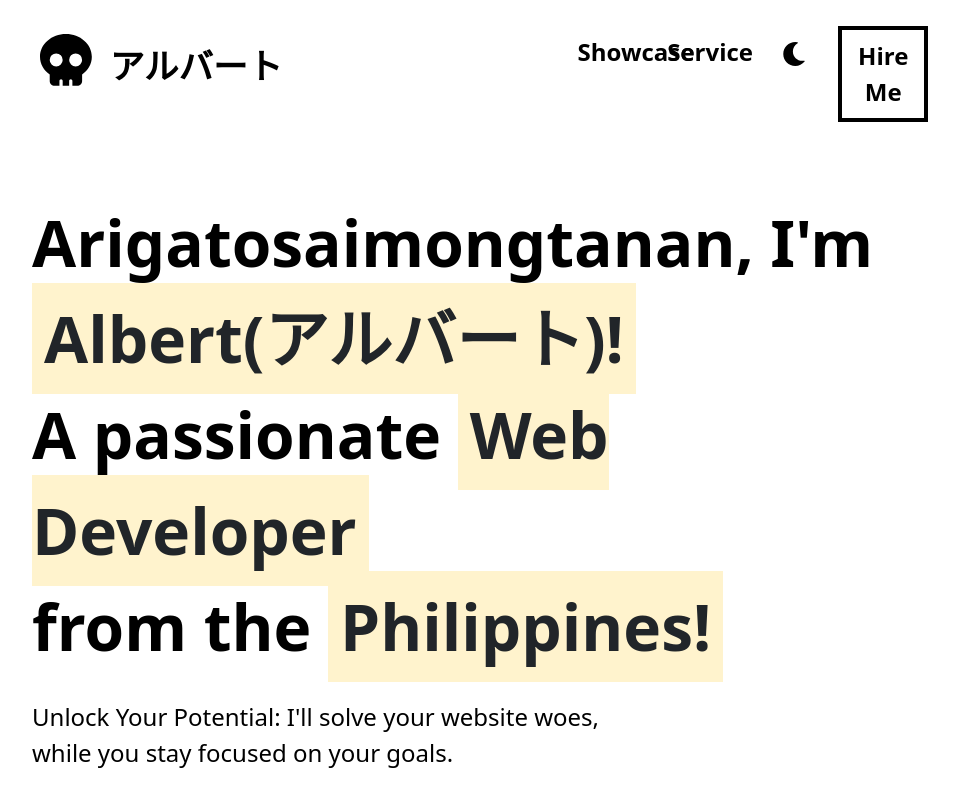
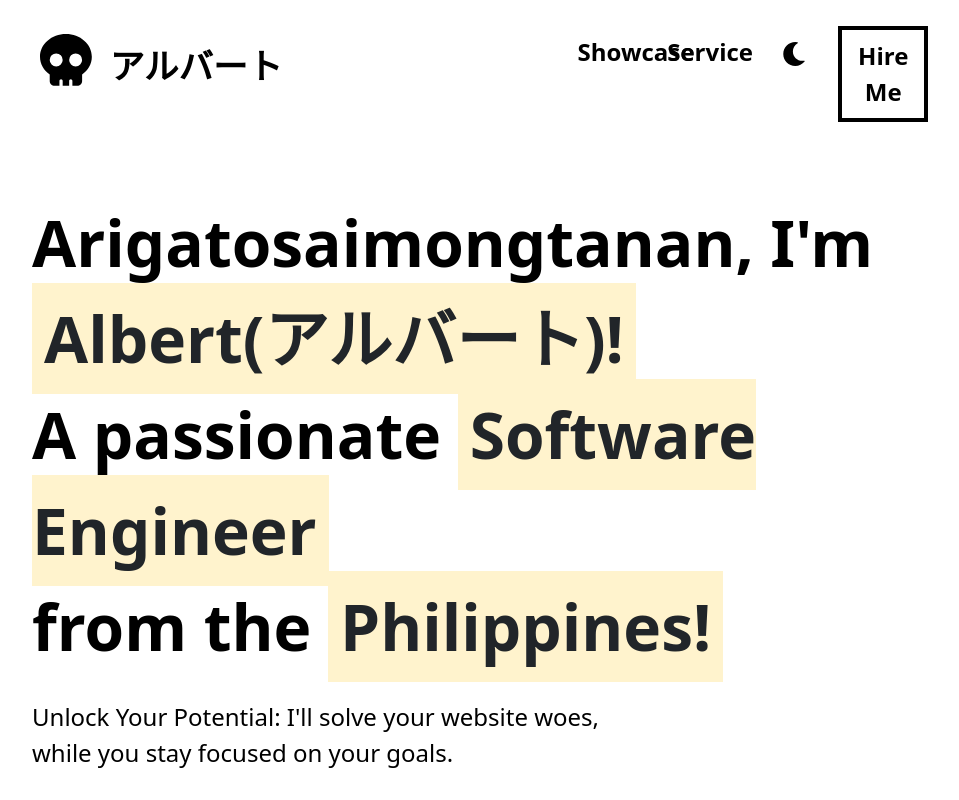
Before and after one commit to JATPresentacion97/Portfolio_Frontend, a React (Create React App) app: page / in a window 1280 px wide. Shown: the top 800 px of the page, without its empty margins (160-1119 px from the left). Built offline with nearby package versions, Linux system fonts and the light colour scheme; the HTML template or start-up script is replaced by a standard one.

Commit message:
change it

```diff
--- a/src/components/LandingPage.tsx
+++ b/src/components/LandingPage.tsx
@@ -134,7 +134,7 @@ const LandingPage: React.FC = () => {
             <p>
               Arigatosaimongtanan, I'm <mark>Albert(アルバート)!</mark>
             </p>
-            <p>A passionate <mark>Web Developer</mark> </p>
+            <p>A passionate <mark>Software Engineer</mark> </p>
             <p>from the <mark>Philippines!</mark></p>
           </div>
         </div>
```
